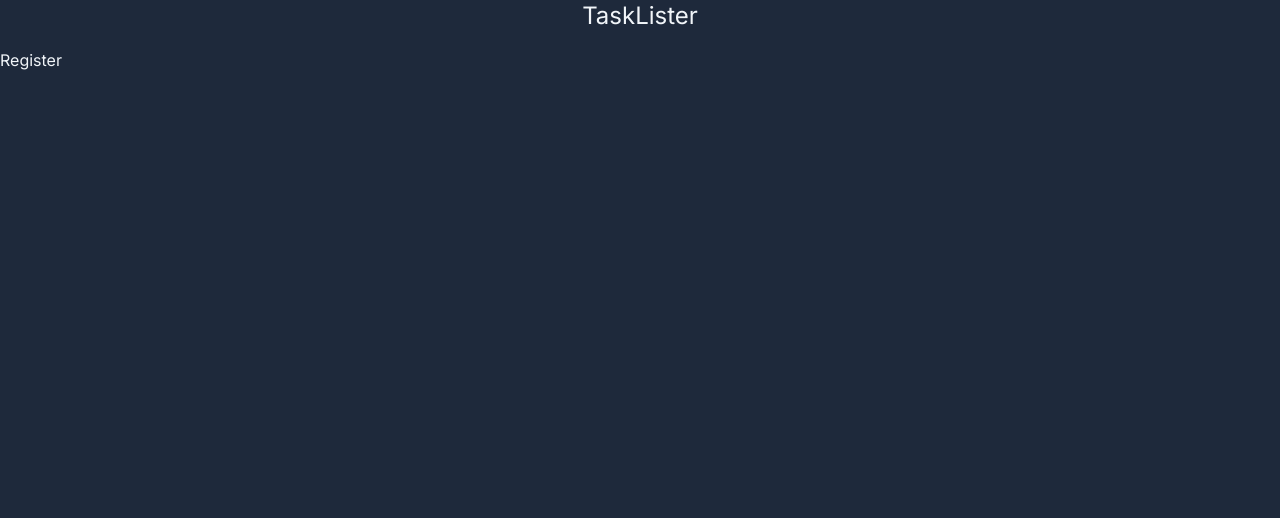
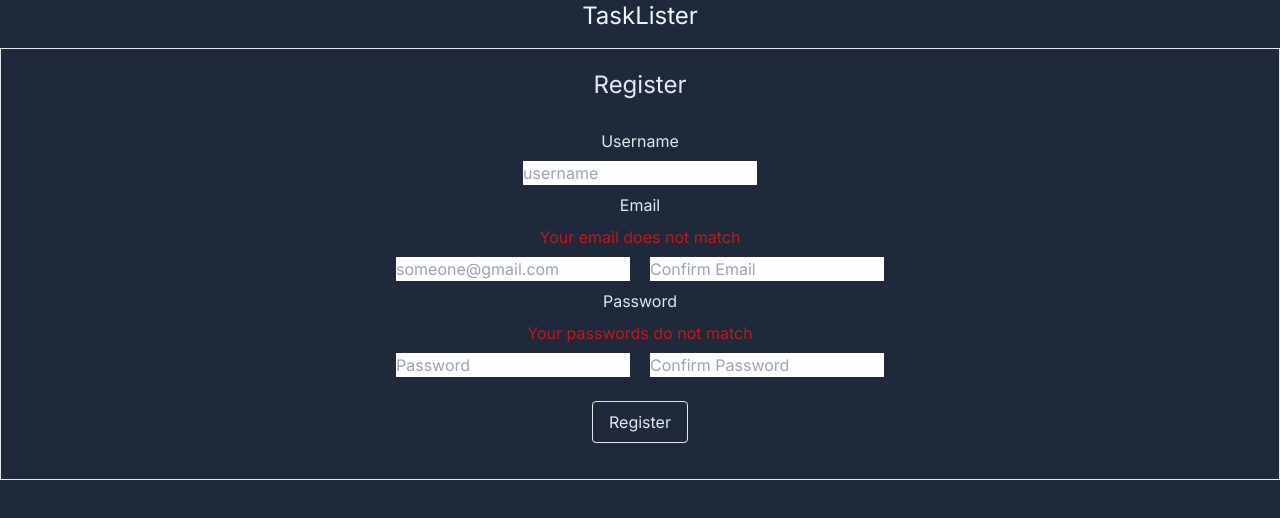
Before and after one commit to lclemente225/prisma-next-todo-proj, a Next.js app: page /register in a window 1280 px wide. Shown: the top 518 px of the page. Built offline with nearby package versions, Linux system fonts and the light colour scheme.

Commit message:
made register papge

```diff
--- /dev/null
+++ b/src/app/lib/login.ts
@@ -0,0 +1,27 @@
+import type { NextApiRequest, NextApiResponse } from 'next';
+import prismadb from '@/db';
+import bcrypt from 'bcryptjs'
+
+export default async function handler(req: NextApiRequest, res: NextApiResponse) {
+  if (req.method === 'GET') {
+    const { email, password } = req.body;
+
+    const user = await prismadb.user.findUnique({
+      where: {
+        email: email,
+      },
+    });
+
+    if (!user || !(await bcrypt.compare(password, user.password))) {
+      return res.status(401).json({ message: 'Invalid username or password' });
+    }
+
+    // Here you should handle creating a session or JWT for the user
+    // For now, let's just return a success message
+    return res.status(200).json({ message: 'Login successful' });
+  }
+
+  // Handle any other HTTP method
+  res.setHeader('Allow', ['POST']);
+  res.status(405).end(`Method ${req.method} Not Allowed`);
+}
--- a/src/app/login/page.tsx
+++ b/src/app/login/page.tsx
@@ -10,11 +10,30 @@ export default async function Login(){
     const [errorMessage, setErrorMessage] = useState('');
     const [emailValue, setEmailValue] = useState('');
     const [passwordValue, setPasswordValue] = useState('');
+
+    const handleLogin = async (e:any) => {
+        e.preventDefault();
+        // Add your own authentication method here
+        const user = await prismadb.user.findUnique({
+          where: {
+            email: emailValue,
+          },
+        });
+
+        if (!user || !(await bcrypt.compare(passwordValue, user.password))) {
+          setErrorMessage('Invalid username or password');
+          return;
+        }
+
+        // Redirect the user to dashboard or wherever you want
+        redirect('/todoList');
+      };
+
     return (
         <>
         <GenHeader/>
-        <div className="content-container">
-        <h1>Log In</h1>
+        <div className="flex flex-col border w-full h-90 py-5 items-center gap-2">
+            <h1 className='mb-5 text-2xl'>Log In</h1>
             {
             errorMessage &&
             <div className="fail">
@@ -24,17 +43,25 @@ export default async function Login(){
             <input
                 value={emailValue}
                 onChange={e => setEmailValue(e.target.value)}
-            placeholder="someone@gmail.com"/>
+                placeholder="someone@gmail.com"
+                className='w-70'/>
             <input
                 value={passwordValue}
                 onChange={e => setPasswordValue(e.target.value)}
                 type="password"
-            placeholder="password"/>
+                placeholder="password"
+                className='w-70'/>
             <button
                 disabled={!emailValue || !passwordValue}
-            >Log In</button>
-        <button >Forgot Password?</button>
-        <button onClick={() => redirect('/register')}>Don't have an account? Sign Up</button>
+                className='w-50 border rounded px-4 py-2 my-4 hover:bg-slate-300 hover:cursor-pointer '>
+                Log In
+            </button>
+            <button>Forgot Password?</button>
+
+            <div>
+                Don't have an account?
+                <Link href='/register'className='hover:text-green-400 mx-2'>Sign Up with Us!</Link>
+            </div>
         </div>
         </>
     )
--- a/src/app/register/page.tsx
+++ b/src/app/register/page.tsx
@@ -1,39 +1,102 @@
-import React from 'react'
+'use client'
+import React, {useState} from 'react'
 import Link from 'next/link'
 import prismadb from '@/db';
 import { redirect } from 'next/navigation';
 import GenHeader from '../ui/dashboard/GenHeader';
 
-async function createTodo(data:FormData){
-    "use server"
-    const title = data.get("title")?.valueOf();
-    let duration = data.get("duration")?.valueOf();
-    //@ts-ignore
-    duration = parseInt(duration);
-    if(typeof title !== 'string' || title.length === 0){
-        throw new Error("invalid title")
-    }
-
-    if(typeof duration !== 'number' || !duration){
-      throw new Error("invalid duration")
-    }
-
-    await prismadb.todo.create({
-        data:{
-            title,
-            duration,
-            complete: false
-        }
-    })
-    redirect("/todoList")
+interface userInfoTypes {
+    email: string;
+    password: string;
+    username: string;
 }
 
-export default async function Register(){
+export default function Register(){
     'use client'
+    //@ts-ignore
+    const [errorMessage, setErrorMessage] = useState('');
+    const [userInfo, setUserInfo] = useState<userInfoTypes>({email:'', password:'', username:''});
+    const [isPWCorrect, setIsPWCorrect] = useState(false);
+    const [isEmailCorrect, setIsEmailCorrect] = useState(false);
+
+    function handleRegister(e:any){
+        setUserInfo((obj:userInfoTypes) => {
+        console.log(obj)
+        return {...obj, [e.target.title]:e.target.value}
+    })
+    }
     return (
         <>
         <GenHeader/>
-        Register
+        <div className="flex flex-col border w-full h-90 py-5 items-center gap-2 text-slate-900">
+            <h1 className='mb-5 text-2xl text-slate-200'>Register</h1>
+            {
+            errorMessage &&
+            <div className="fail">
+                {errorMessage}
+                </div>
+                }
+            <h4 className='text-slate-200'>Username</h4>
+            <input
+                value={userInfo.username}
+                type="text"
+                title="username"
+                onChange={handleRegister}
+                placeholder="username"
+                className='w-70'/>
+            <h4 className='text-slate-200'>Email</h4>
+            {
+                !isEmailCorrect && <span className='text-red-700'>Your email does not match</span>
+            }
+            <div className='flex gap-5'>
+                <input
+                    value={userInfo.email}
+                    type="email"
+                    title="email"
+                    onChange={handleRegister}
+                    placeholder="someone@gmail.com"
+                    className='w-70'/>
+                <input
+                    onChange={e => {
+                        if(e.target.value === userInfo.email){
+                            setIsEmailCorrect(true)
+                        } else {
+                            setIsEmailCorrect(false)
+                        }
+                    }}
+                    placeholder="Confirm Email"
+                    className='w-70'/>
+            </div>
+            <h4 className='text-slate-200'>Password</h4>
+                {
+                    !isPWCorrect && <span className=' text-red-700'>Your passwords do not match</span>
+                }
+            <div className='flex gap-5'>
+                <input
+                    value={userInfo.password}
+                    onChange={handleRegister}
+                    type="password"
+                    title="password"
+                    placeholder="Password"
+                    className='w-70'/>
+                <input
+                    onChange={e => {
+                        if(e.target.value === userInfo.password){
+                            setIsPWCorrect(true)
+                        } else {
+                            setIsPWCorrect(false)
+                        }
+                    }}
+                    type="password"
+                    placeholder="Confirm Password"
+                    className='w-70'/>
+            </div>
+            <button
+                disabled={!userInfo.email || !userInfo.password}
+                className='w-50 border rounded px-4 py-2 my-4 hover:bg-slate-300 hover:cursor-pointer text-slate-200 hover:text-slate-700'>
+                Register
+            </button>
+        </div>
         </>
     )
 }
```
Also changed, not shown: 1 other file (tests, documents, lock files or other folders). Lines whose indentation alone changed are shown as unchanged.
